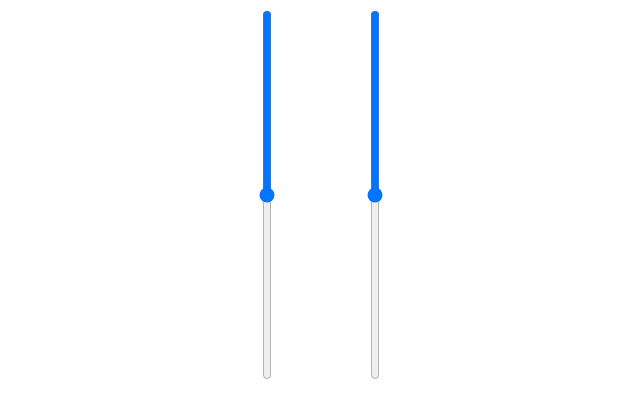
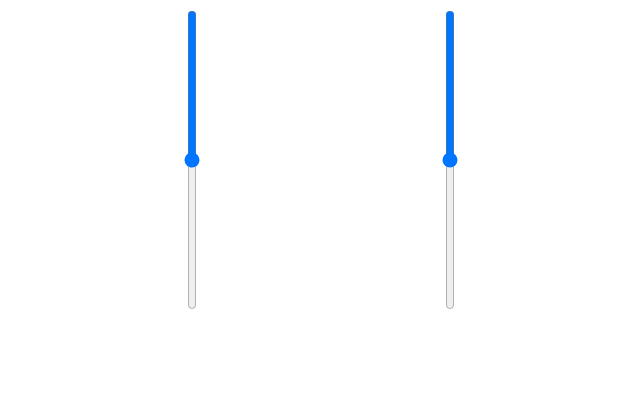
Before and after one commit to vzhurin/raspberry-pi-car, a plain HTML site: page static/control/index.html in a window 1280 px wide. Shown: the whole page, without its empty margins (319-959 px from the left). Drawn offline with Linux system fonts and the light colour scheme.

Commit message:
control style

```diff
--- a/static/control/control.css
+++ b/static/control/control.css
@@ -6,7 +6,7 @@
 }
 
 .range-control {
-    width: 100px;
-    height: 370px;
-    writing-mode: vertical-lr;
+    width: 250px;
+    height: 300px;
+    writing-mode: vertical-rl;
 }
--- a/static/control/control.js
+++ b/static/control/control.js
@@ -1,6 +1,6 @@
 $(document).ready(function () {
     let carHost = window.location.hostname
-    let speedCoefficient = 0.7
+    let speedCoefficient = 1
     let timeout = 100
 
     let lEl = $("#control-left");
--- a/static/control/index.html
+++ b/static/control/index.html
@@ -10,8 +10,8 @@
 <body>
     <div id="container">
         <div>
-            <input type="range" id="control-left" class="range-control" min="-100" max="100" orient="vertical">
-            <input type="range" id="control-right" class="range-control" min="-100" max="100" orient="vertical">
+            <input type="range" id="control-left" class="range-control" min="-100" max="100">
+            <input type="range" id="control-right" class="range-control" min="-100" max="100">
         </div>
     </div>
 </body>
```
